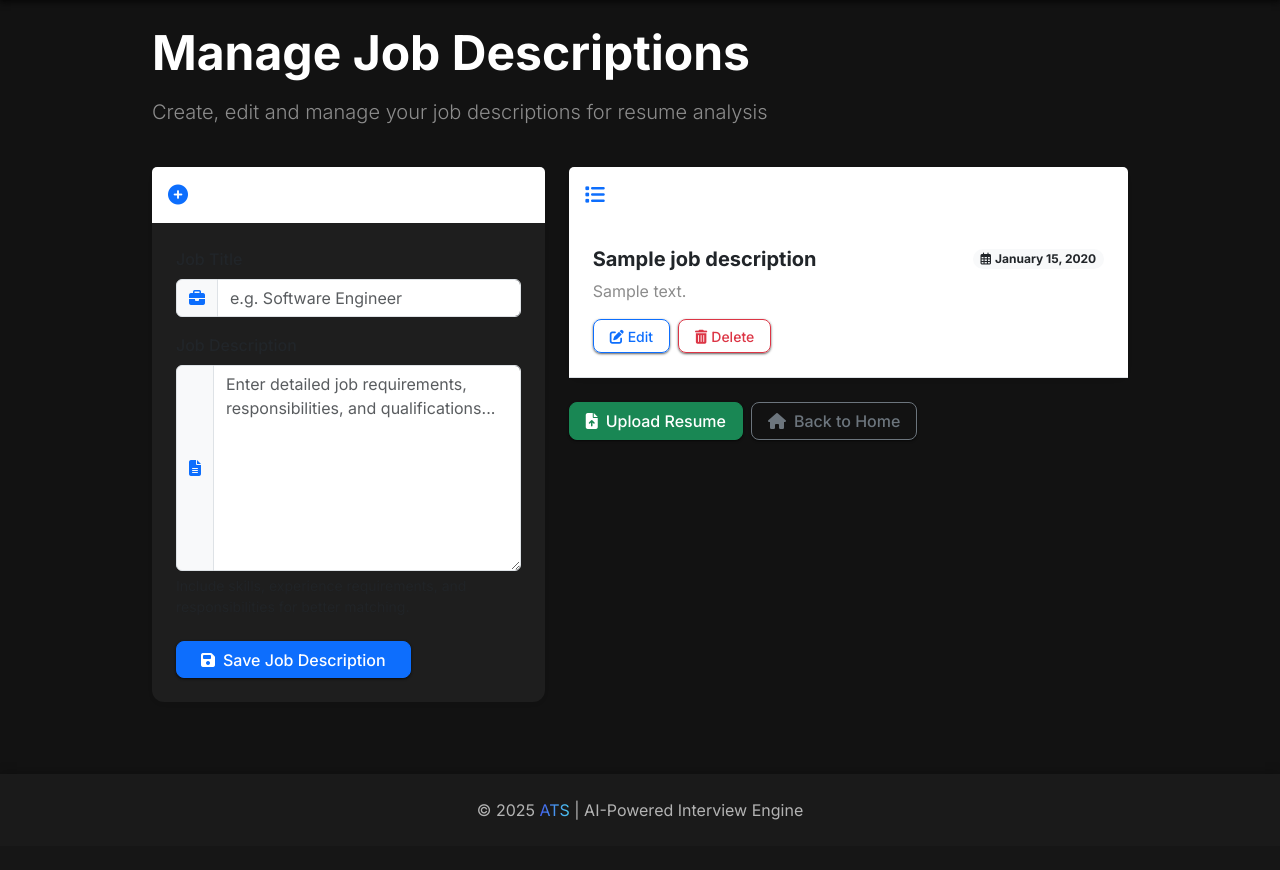
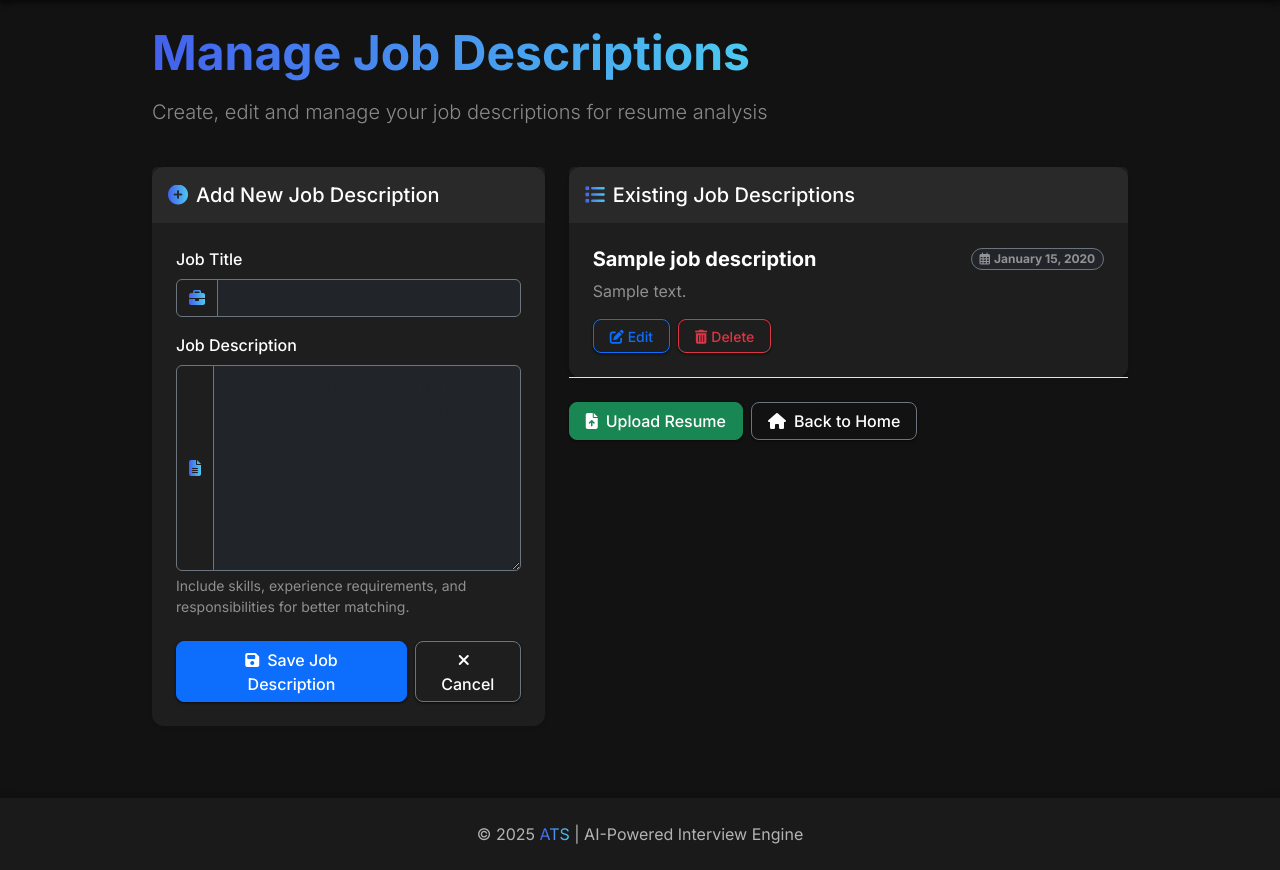
Before and after one commit to KiranBaburaj/ATS, a Django app: page /job-descriptions/ in a window 1280 px wide. Shown: the part 83-953 px from the top of the page. Before the commit the page ends 903 px from the top, so only its background shows below. Run offline with Django 5.2, Linux system fonts and the light colour scheme; tables that the repository leaves empty hold one stand-in row (values such as "Sample post"); a database or web service that is not in the repository returns one stand-in record (values such as "Sample title").

Commit message:
ui upload+HOME UI++DARK+NAV+

```diff
--- a/templates/resume_analyzer/manage_job_descriptions.html
+++ b/templates/resume_analyzer/manage_job_descriptions.html
@@ -3,8 +3,8 @@
 {% block content %}
 <div class="row mb-4">
     <div class="col-12">
-        <h1 class="display-5 fw-bold mb-3">Manage Job Descriptions</h1>
-        <p class="lead text-muted">Create, edit and manage your job descriptions for resume analysis</p>
+        <h1 class="display-5 fw-bold mb-3 gradient-text">Manage Job Descriptions</h1>
+        <p class="lead text-white-50">Create, edit and manage your job descriptions for resume analysis</p>
     </div>
 </div>
 
@@ -12,33 +12,40 @@
     <div class="col-lg-5 mb-4">
         <!-- Add New Job Description Form -->
         <div class="card shadow-sm mb-4" id="jobDescriptionForm">
-            <div class="card-header bg-white py-3">
-                <h5 class="mb-0" id="formTitle"><i class="fas fa-plus-circle me-2 text-primary"></i>Add New Job Description</h5>
+            <div class="card-header py-3">
+                <h5 class="mb-0" id="formTitle"><i class="fas fa-plus-circle me-2 gradient-text"></i>Add New Job Description</h5>
             </div>
             <div class="card-body p-4">
                 <form method="post">
                     {% csrf_token %}
                     <input type="hidden" id="edit_id" name="edit_id" value="">
                     <div class="mb-3">
-                        <label for="job_title" class="form-label fw-medium">Job Title</label>
+                        <label for="job_title" class="form-label fw-medium text-white">Job Title</label>
                         <div class="input-group">
-                            <span class="input-group-text bg-light"><i class="fas fa-briefcase text-primary"></i></span>
-                            <input type="text" class="form-control" id="job_title" name="job_title" placeholder="e.g. Software Engineer" required>
+                            <span class="input-group-text bg-transparent border-secondary text-white">
+                                <i class="fas fa-briefcase gradient-text"></i>
+                            </span>
+                            <input type="text" class="form-control bg-dark text-white border-secondary"
+                                   id="job_title" name="job_title" placeholder="e.g. Software Engineer" required>
                         </div>
                     </div>
                     <div class="mb-4">
-                        <label for="job_description" class="form-label fw-medium">Job Description</label>
+                        <label for="job_description" class="form-label fw-medium text-white">Job Description</label>
                         <div class="input-group">
-                            <span class="input-group-text bg-light"><i class="fas fa-file-alt text-primary"></i></span>
-                            <textarea class="form-control" id="job_description" name="job_description" rows="8" placeholder="Enter detailed job requirements, responsibilities, and qualifications..." required></textarea>
+                            <span class="input-group-text bg-transparent border-secondary text-white">
+                                <i class="fas fa-file-alt gradient-text"></i>
+                            </span>
+                            <textarea class="form-control bg-dark text-white border-secondary"
+                                      id="job_description" name="job_description" rows="8"
+                                      placeholder="Enter detailed job requirements, responsibilities, and qualifications..." required></textarea>
                         </div>
-                        <div class="form-text">Include skills, experience requirements, and responsibilities for better matching.</div>
+                        <div class="form-text text-white-50">Include skills, experience requirements, and responsibilities for better matching.</div>
                     </div>
                     <div class="d-flex gap-2">
                         <button type="submit" class="btn btn-primary px-4" id="submitBtn">
                             <i class="fas fa-save me-2"></i>Save Job Description
                         </button>
-                        <button type="button" class="btn btn-outline-secondary d-none" id="cancelBtn" onclick="cancelEdit()">
+                        <button type="button" class="btn btn-outline-secondary text-white" id="cancelBtn" onclick="cancelEdit()">
                             <i class="fas fa-times me-2"></i>Cancel
                         </button>
                     </div>
@@ -50,21 +57,21 @@
     <div class="col-lg-7">
         <!-- List of Existing Job Descriptions -->
         <div class="card shadow-sm">
-            <div class="card-header bg-white py-3">
-                <h5 class="mb-0"><i class="fas fa-list me-2 text-primary"></i>Existing Job Descriptions</h5>
+            <div class="card-header py-3">
+                <h5 class="mb-0"><i class="fas fa-list me-2 gradient-text"></i>Existing Job Descriptions</h5>
             </div>
             <div class="card-body p-0">
                 {% if job_descriptions %}
                     <div class="list-group list-group-flush">
                         {% for jd in job_descriptions %}
-                            <div class="list-group-item p-4 border-bottom">
+                            <div class="list-group-item p-4 border-bottom bg-transparent">
                                 <div class="d-flex w-100 justify-content-between align-items-center mb-2">
-                                    <h5 class="mb-0 fw-bold">{{ jd.title }}</h5>
-                                    <span class="badge bg-light text-dark rounded-pill">
+                                    <h5 class="mb-0 fw-bold text-white">{{ jd.title }}</h5>
+                                    <span class="badge bg-dark text-white-50 border border-secondary rounded-pill">
                                         <i class="far fa-calendar-alt me-1"></i>{{ jd.created_at|date:"F d, Y" }}
                                     </span>
                                 </div>
-                                <p class="mb-3 text-muted">{{ jd.content|truncatechars:200 }}</p>
+                                <p class="mb-3 text-white-50">{{ jd.content|truncatechars:200 }}</p>
                                 <div class="d-flex gap-2">
                                     <button class="btn btn-sm btn-outline-primary" onclick="editJobDescription('{{ jd.id }}', '{{ jd.title|escapejs }}', '{{ jd.content|escapejs }}')">
                                         <i class="fas fa-edit me-1"></i>Edit
@@ -79,9 +86,9 @@
                 {% else %}
                     <div class="p-4 text-center">
                         <div class="py-5">
-                            <i class="fas fa-file-alt fa-4x text-muted mb-3"></i>
-                            <h5>No Job Descriptions Available</h5>
-                            <p class="text-muted">Add your first job description using the form.</p>
+                            <i class="fas fa-file-alt fa-4x text-white-50 mb-3"></i>
+                            <h5 class="text-white">No Job Descriptions Available</h5>
+                            <p class="text-white-50">Add your first job description using the form.</p>
                         </div>
                     </div>
                 {% endif %}
@@ -92,7 +99,7 @@
             <a href="{% url 'upload_resume' %}" class="btn btn-success">
                 <i class="fas fa-file-upload me-2"></i>Upload Resume
             </a>
-            <a href="{% url 'home' %}" class="btn btn-outline-secondary">
+            <a href="{% url 'home' %}" class="btn btn-outline-secondary text-white">
                 <i class="fas fa-home me-2"></i>Back to Home
             </a>
         </div>
@@ -104,7 +111,7 @@ function editJobDescription(id, title, content) {
     document.getElementById('edit_id').value = id;
     document.getElementById('job_title').value = title;
     document.getElementById('job_description').value = content;
-    document.getElementById('formTitle').innerHTML = '<i class="fas fa-edit me-2 text-primary"></i>Edit Job Description';
+    document.getElementById('formTitle').innerHTML = '<i class="fas fa-edit me-2 gradient-text"></i>Edit Job Description';
     document.getElementById('submitBtn').innerHTML = '<i class="fas fa-save me-2"></i>Update Job Description';
     document.getElementById('cancelBtn').classList.remove('d-none');
     document.getElementById('jobDescriptionForm').scrollIntoView({ behavior: 'smooth' });
@@ -114,7 +121,7 @@ function cancelEdit() {
     document.getElementById('edit_id').value = '';
     document.getElementById('job_title').value = '';
     document.getElementById('job_description').value = '';
-    document.getElementById('formTitle').innerHTML = '<i class="fas fa-plus-circle me-2 text-primary"></i>Add New Job Description';
+    document.getElementById('formTitle').innerHTML = '<i class="fas fa-plus-circle me-2 gradient-text"></i>Add New Job Description';
     document.getElementById('submitBtn').innerHTML = '<i class="fas fa-save me-2"></i>Save Job Description';
     document.getElementById('cancelBtn').classList.add('d-none');
 }
```
Also changed, not shown: templates/resume_analyzer/analysis_result.html (+19 -18 lines), templates/resume_analyzer/upload_job_description.html (+27 -6 lines), ATS/templates/resume_analyzer/analysis_result.html (added), ATS/templates/resume_analyzer/base.html (added), ATS/templates/resume_analyzer/home.html (added), ATS/templates/resume_analyzer/manage_job_descriptions.html (added), ATS/templates/resume_analyzer/upload_resume.html (added).
